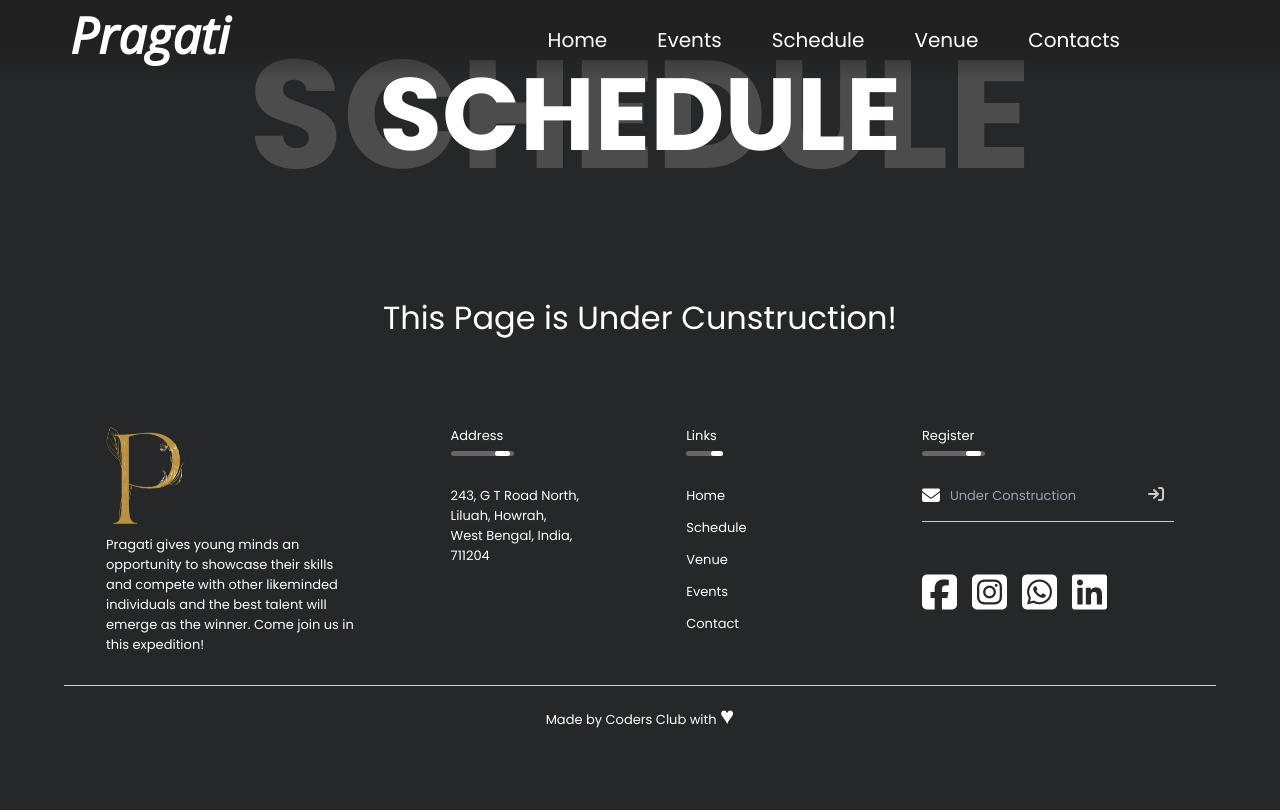
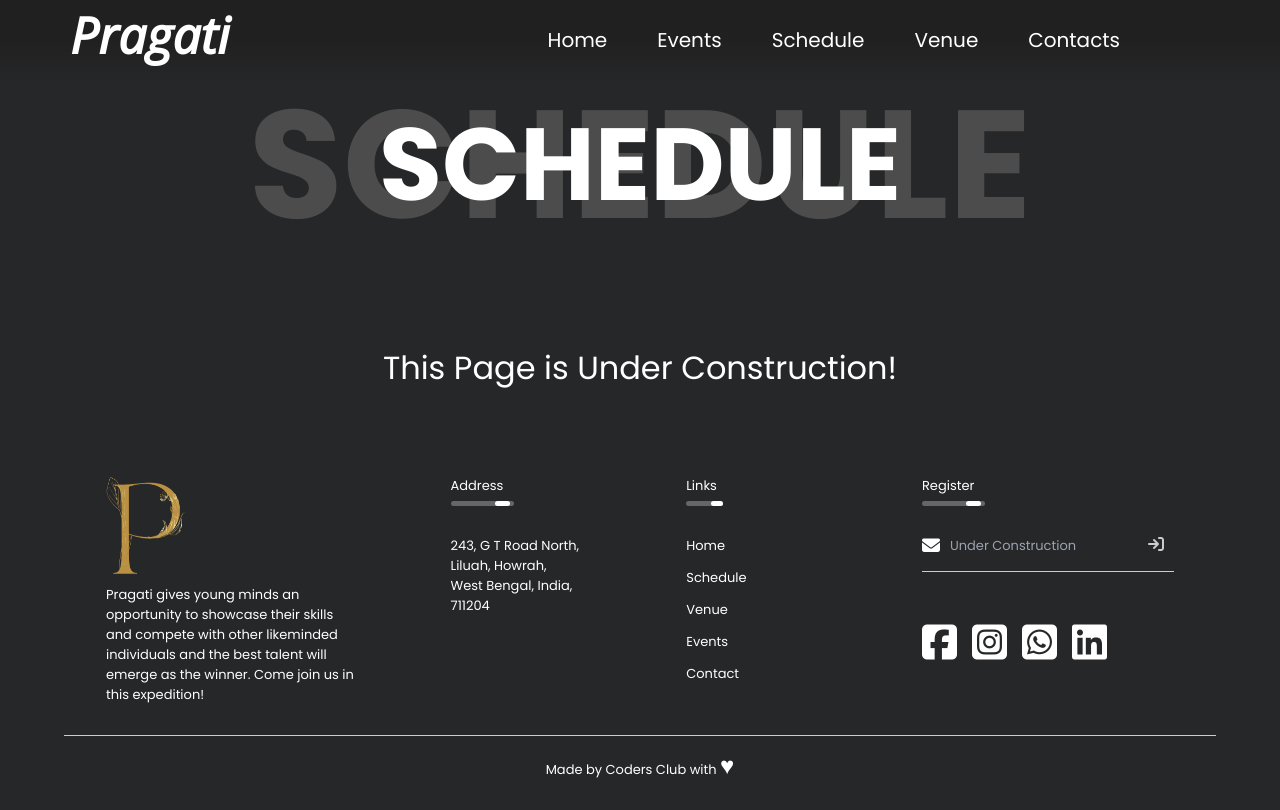
Before and after one commit to am-here/PRAGATI, a React (Create React App) app: page /schedule in a window 1280 px wide. Built offline with nearby package versions, Linux system fonts and the light colour scheme; a web font is replaced by a local one.

Commit message:
margin modified

```diff
--- a/src/components/Scheduler/Day.js
+++ b/src/components/Scheduler/Day.js
@@ -12,6 +12,7 @@ function Day() {
 
   return (
     <>
+      <div className="mar_add"></div>
       <Heading title="SCHEDULE" />
       <UnderCunstruction />
       {/* <div className="day-button">
--- a/src/components/Scheduler/Scheduler.css
+++ b/src/components/Scheduler/Scheduler.css
@@ -3,6 +3,10 @@ body{
     background-color: rgb(38, 39, 40);
 
 
+}
+.mar_add
+{
+    margin-top: 50px;
 }
 .Days{
     padding-top: 50px;
--- a/src/resources/UnderCunstruction.js
+++ b/src/resources/UnderCunstruction.js
@@ -3,7 +3,7 @@ import "./UnderCunstruction.css";
 function UnderCunstruction() {
   return (
     <>
-      <h1 className="underCunstruction">This Page is Under Cunstruction!</h1>
+      <h1 className="underCunstruction">This Page is Under Construction!</h1>
     </>
   );
 }
```
